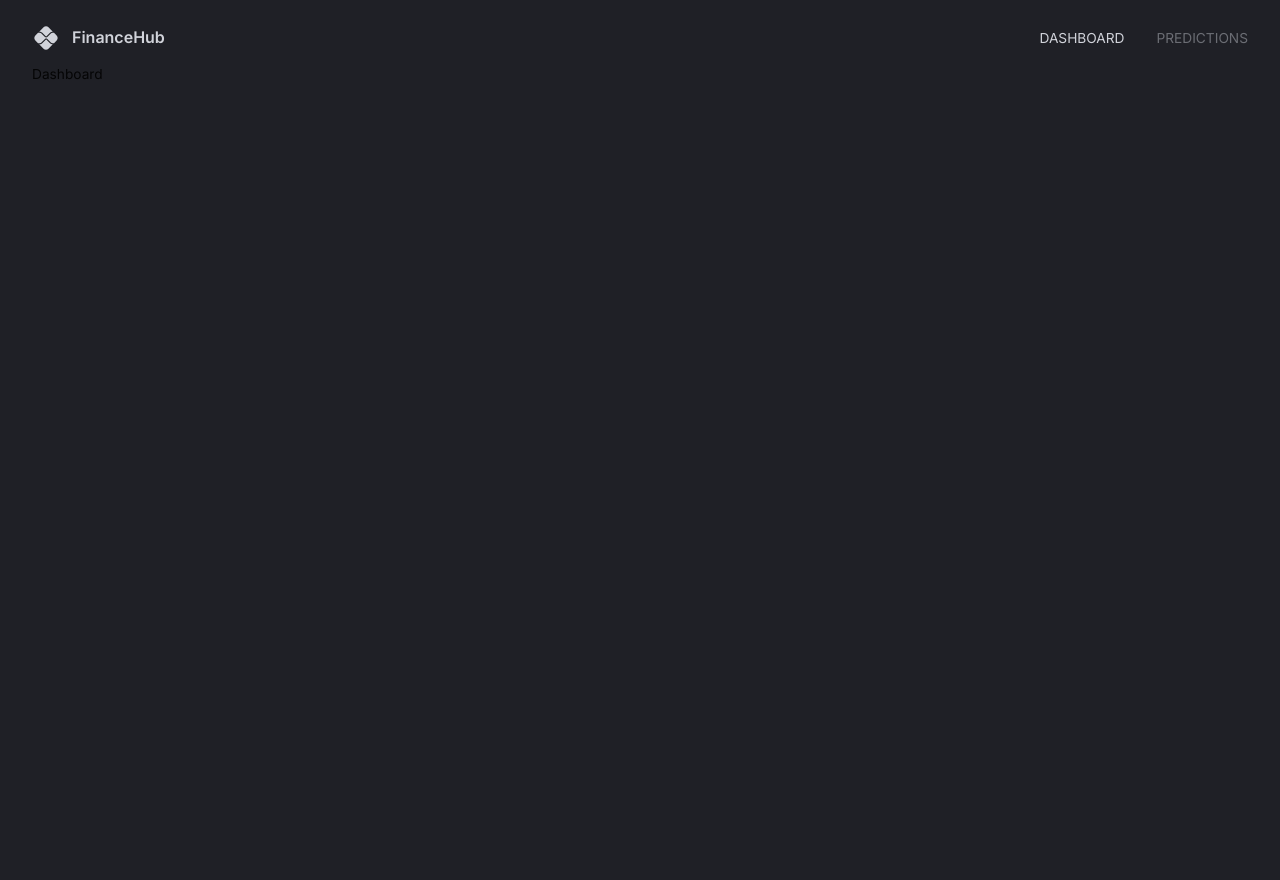
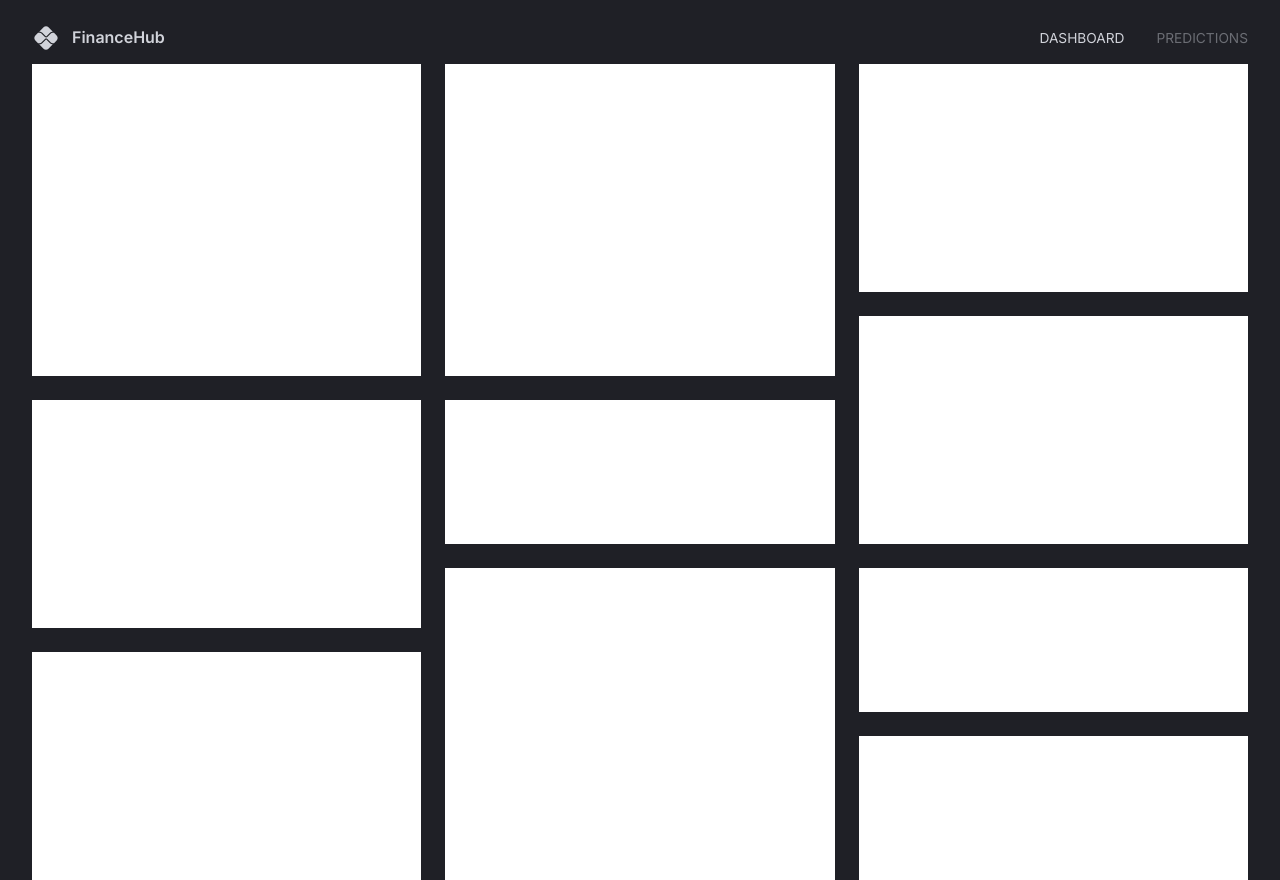
Before and after one commit to zlatanov-dev/Financial-App, a React (Vite) app in the folder client/: page / in a window 1280 px wide. Before the commit the page ends 800 px from the top, so only its background shows below. Built offline with nearby package versions, Linux system fonts and the light colour scheme.

Commit message:
Grid Configuration

```diff
--- a/client/src/scenes/dashboard/index.tsx
+++ b/client/src/scenes/dashboard/index.tsx
@@ -1,37 +1,46 @@
-import { Box, useTheme } from '@mui/material'
+import { Box, useMediaQuery, useTheme } from "@mui/material";
+import { gridTemplateLargeScreens, gridTemplateSmallScreens } from "@/utils/grid";
 
-type Props = {}
+type Props = {};
 
-const gridTemplate = `
-    "a b c"
-    "a b c"
-    "a b c"
-    "a b f"
-    "d e f"
-    "d e f"
-    "d h i"
-    "g h i"
-    "g h j"
-    "g h j"
 
-`;
 
 const Dashboard = (props: Props) => {
+  const isAboveMediumScreens = useMediaQuery("(min-width: 1200px)");
   const { palette } = useTheme();
+
   return (
     <Box
       width="100%"
       height="100%"
       display="grid"
       gap="1.5rem"
-    sx={{
+      sx={
+        isAboveMediumScreens
+          ? {
               gridTemplateColumns: "repeat(3, minmax(370px, 1fr))",
-        gridTemplateAreas: gridTemplate,
-    }}
+              gridTemplateRows: "repeat(10, minmax(60px, 1fr))",
+              gridTemplateAreas: gridTemplateLargeScreens,
+            }
+          : {
+              gridAutoColumns: "1fr",
+              gridAutoRows: "80px",
+              gridTemplateAreas: gridTemplateSmallScreens,
+            }
+      }
     >
-        Dashboard
+      <Box bgcolor="#fff" gridArea="a"></Box>
+      <Box bgcolor="#fff" gridArea="b"></Box>
+      <Box bgcolor="#fff" gridArea="c"></Box>
+      <Box bgcolor="#fff" gridArea="d"></Box>
+      <Box bgcolor="#fff" gridArea="e"></Box>
+      <Box bgcolor="#fff" gridArea="f"></Box>
+      <Box bgcolor="#fff" gridArea="g"></Box>
+      <Box bgcolor="#fff" gridArea="h"></Box>
+      <Box bgcolor="#fff" gridArea="i"></Box>
+      <Box bgcolor="#fff" gridArea="j"></Box>
     </Box>
-  )
-}
+  );
+};
 
-export default Dashboard
+export default Dashboard;
--- /dev/null
+++ b/client/src/utils/grid.ts
@@ -0,0 +1,45 @@
+export const gridTemplateLargeScreens = `
+    "a b c"
+    "a b c"
+    "a b c"
+    "a b f"
+    "d e f"
+    "d e f"
+    "d h i"
+    "g h i"
+    "g h j"
+    "g h j"
+`;
+
+export const gridTemplateSmallScreens = `
+"a"
+"a"
+"a"
+"a"
+"b"
+"b"
+"b"
+"b"
+"c"
+"c"
+"c"
+"d"
+"d"
+"d"
+"e"
+"e"
+"f"
+"f"
+"f"
+"g"
+"g"
+"g"
+"h"
+"h"
+"h"
+"h"
+"i"
+"i"
+"j"
+"j"
+`;
```
Lines whose indentation alone changed are shown as unchanged.
